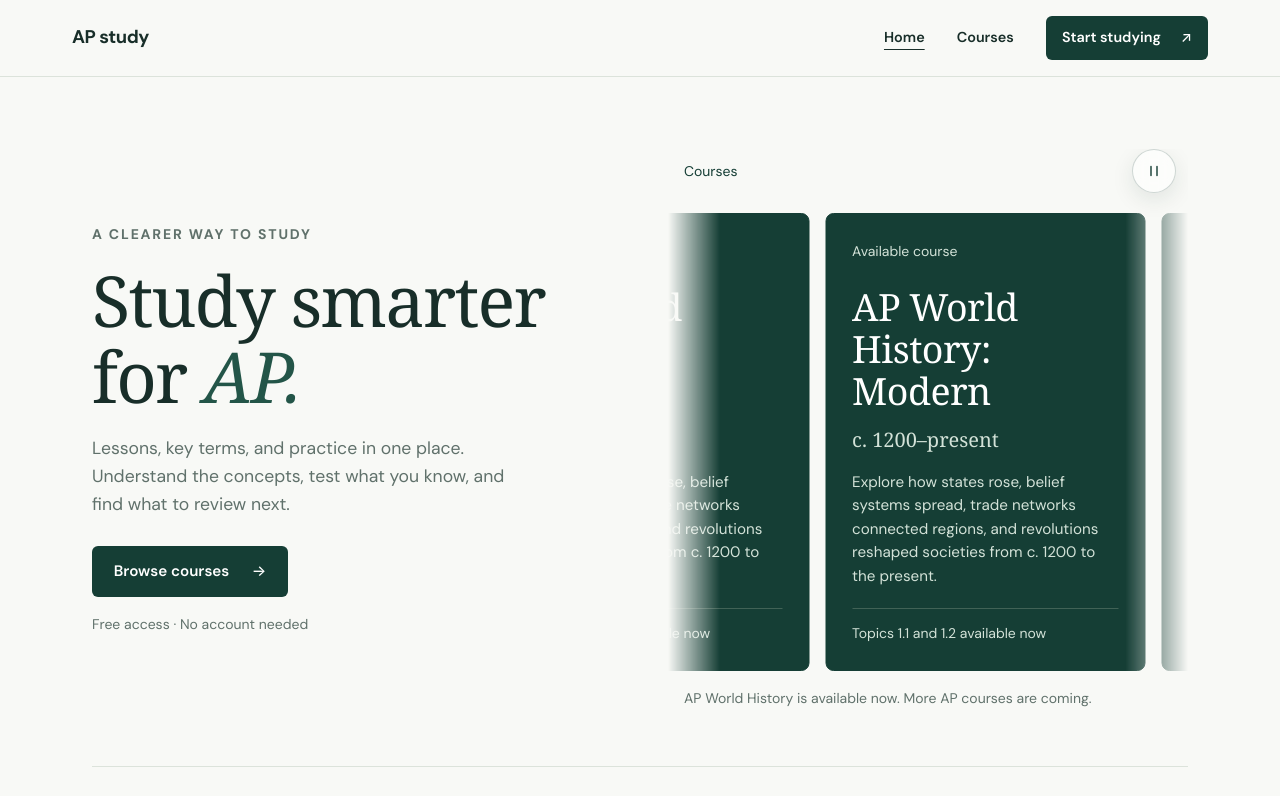
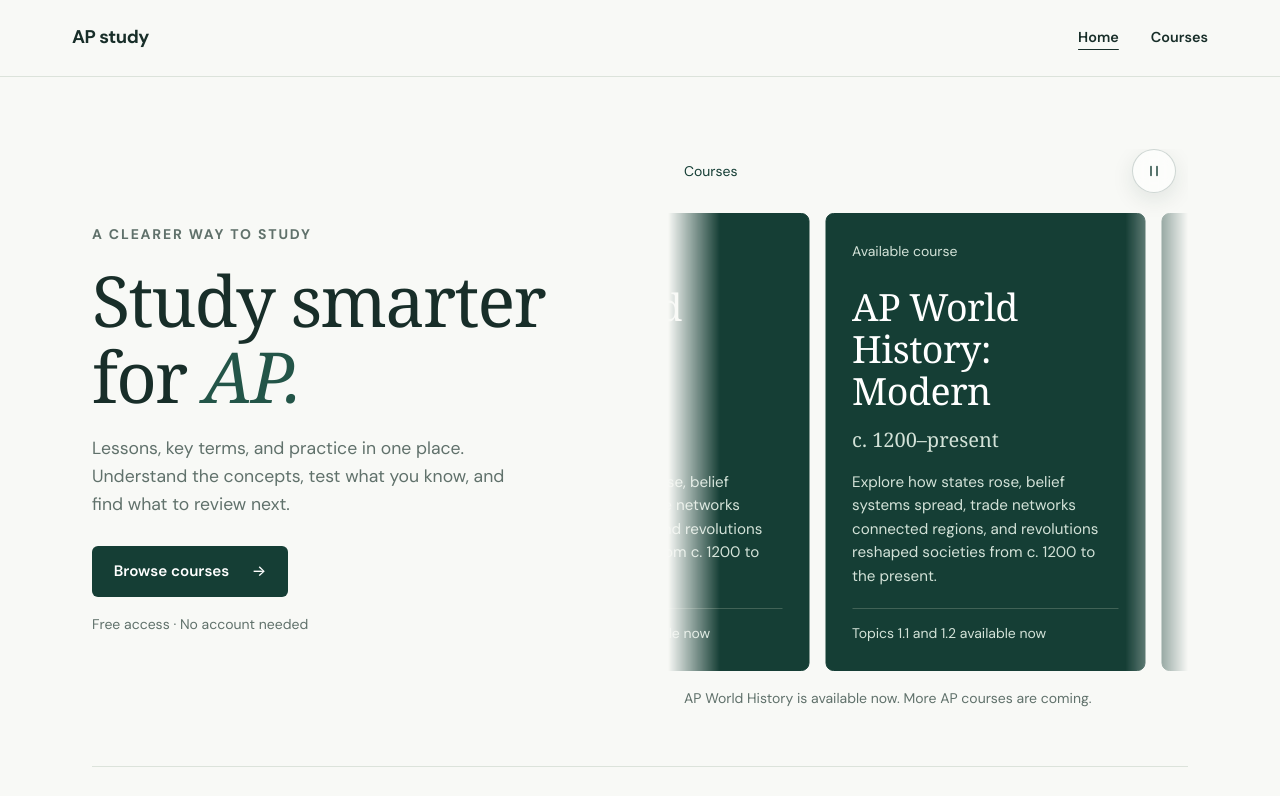
Before and after one commit to JamesShim1108/ap-atlas, a plain HTML site: page docs/index.html in a window 1280 px wide. Shown: the top 796 px of the page. Drawn offline with Linux system fonts and the light colour scheme; a web font is replaced by a local one.

Commit message:
Remove duplicate header action

```diff
--- a/docs/index.html
+++ b/docs/index.html
@@ -15,7 +15,7 @@
   <header class="site-header">
     <div class="header-inner">
       <a href="#/" class="brand" aria-label="AP study home">AP study</a>
-      <nav aria-label="Main navigation"><a href="#/" id="nav-home">Home</a><a href="#/courses" id="nav-courses">Courses</a><a class="header-cta" href="#/courses">Start studying <span aria-hidden="true">↗</span></a></nav>
+      <nav aria-label="Main navigation"><a href="#/" id="nav-home">Home</a><a href="#/courses" id="nav-courses">Courses</a></nav>
     </div>
   </header>
   <main id="main" tabindex="-1"></main>
```
